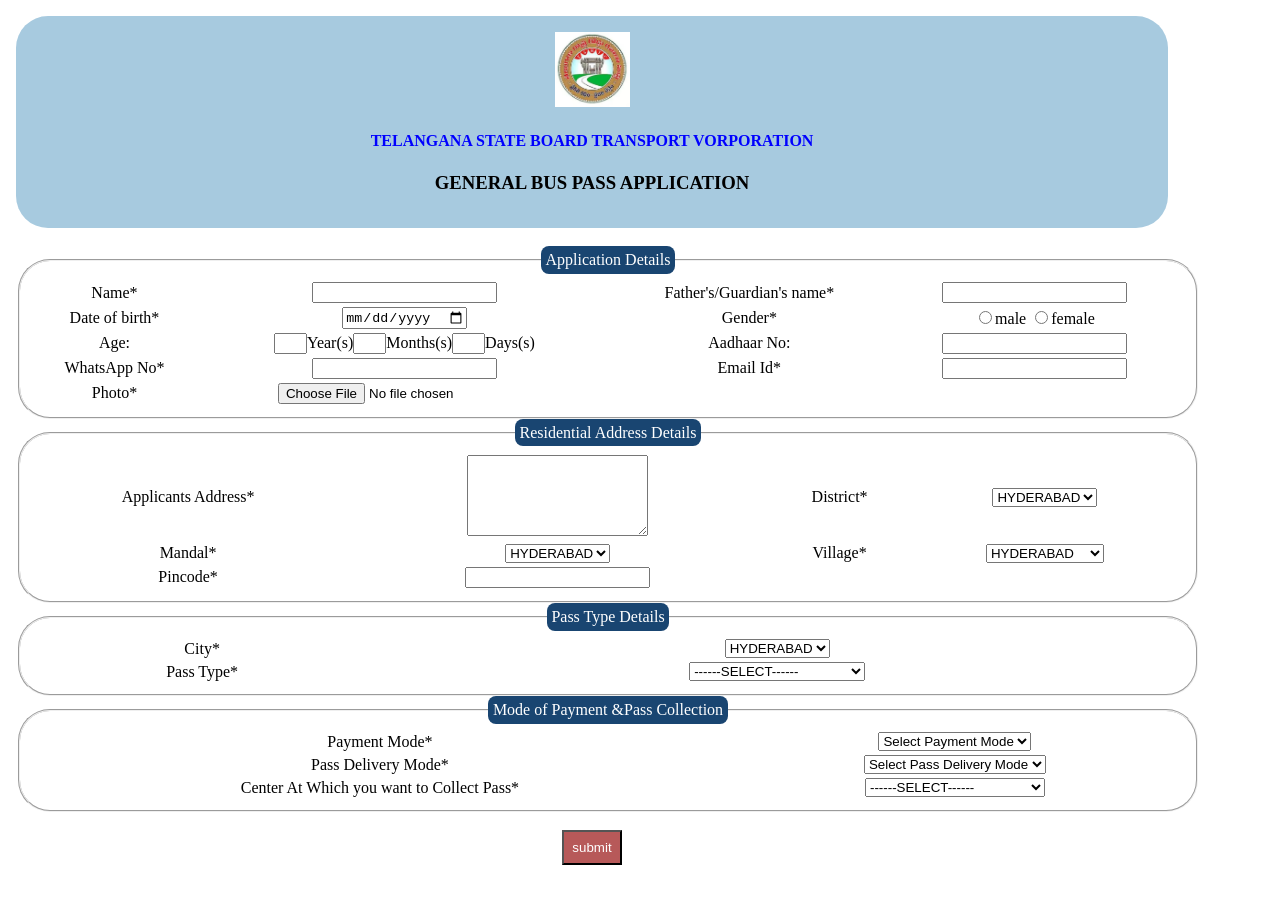
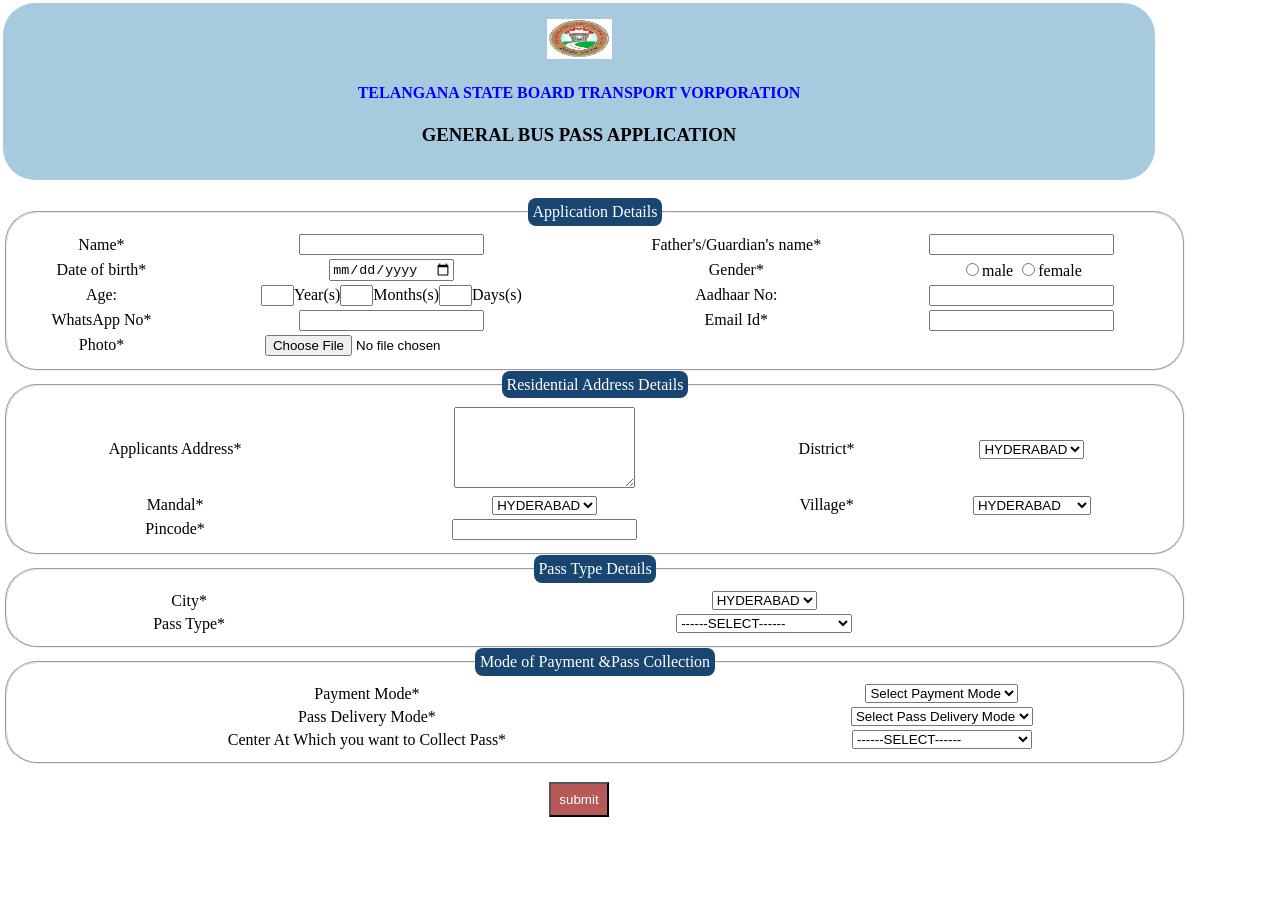
Before and after one commit to kdivya-19/HTML, a plain HTML site: page BusPass.html in a window 1280 px wide. Drawn offline with Linux system fonts and the light colour scheme.

Commit message:
Add files via upload

```diff
--- a/BusPass.html
+++ b/BusPass.html
@@ -5,22 +5,21 @@
     <meta name="viewport" content="width=device-width, initial-scale=1.0">
     <title>Document</title>
 </head>
-<body style="margin: 0; padding: 0; ">
+<body style="margin: 0; padding: 0;">
     <form action="Registered.html" method="get">
-        <div style=" max-width: 90%; padding: 1rem; text-align: center;">
+        <div style="max-width: 90%; padding: 3px; text-align: center;">
             <div style="text-align: center; background-color: rgb(167, 202, 223); border-radius: 2rem; padding: 1rem;">
-                <img src="logo.jpg" height="75px" width="75px" alt="logo">
+                <img src="logo.jpg" height="40px" width=65px" alt="logo">
                 <h4 style="color: blue;">TELANGANA STATE BOARD TRANSPORT VORPORATION </h4>
                 <H3>GENERAL BUS PASS APPLICATION</H3>
 
             </div><br>
-
             <div>
                 <fieldset style="width: 100%; border-radius: 2rem;">
                     <legend style="color: white; background-color: rgb(25, 69, 113); border-radius: 0.5rem; padding: 0.3rem;">
                         Application Details
                     </legend>
-                    <table style="width: 100%;">
+                    <table style="width: 100%; >
                         <tr>
                             <td>Name*</td>
                             <td><input type="text" size="20" pattern="[a-zA-Z]+" title="(Maximum Characters 20)" maxlength="20" name="Name" required></td>
@@ -121,7 +120,7 @@
                 <fieldset style="width: 100%; border-radius: 2rem;  ">
                     <legend style="color: white; background-color: rgb(25, 69, 113); border-radius: 0.5rem; padding: 0.3rem;">
                         Mode of Payment &Pass Collection</legend>
-                    <table style="width: 100%; ">
+                    <table style="width: 100%;  ">
                         <tr>
                             <td>Payment Mode*</td>
                             <td><select name="Mode" required>
```
